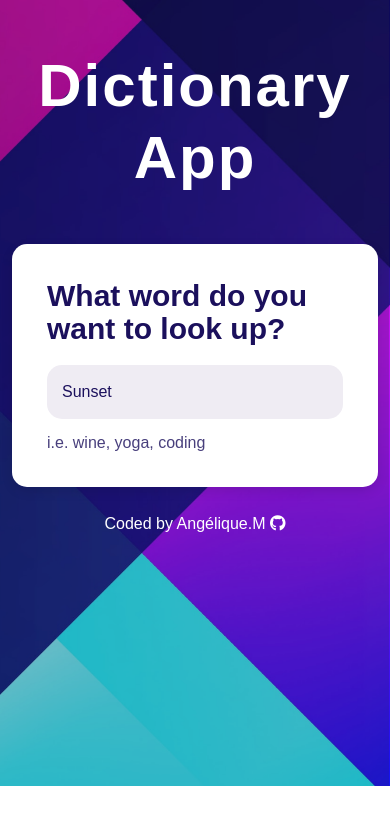
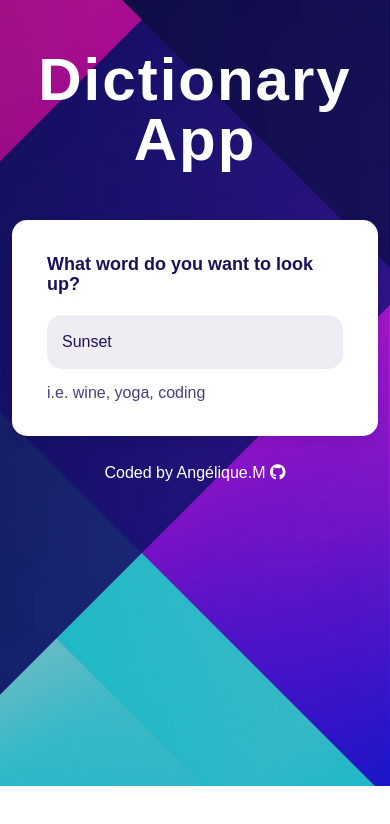
Before and after one commit to angemas2/dictionary-project, a React (Create React App) app: page / in a window 390 px wide. Shown: the top 824 px of the page. Built offline with nearby package versions, Linux system fonts and the light colour scheme; no server answers.

Commit message:
mobile ui

```diff
--- a/src/Dictionary.css
+++ b/src/Dictionary.css
@@ -78,3 +78,12 @@ section {
 
 
 }
+
+@media (max-width:700px){
+    .Dictionary h1{
+       line-height: 1;
+    }
+    .Dictionary h2{
+        font-size: 18px;
+    }
+}
--- a/src/Meaning.css
+++ b/src/Meaning.css
@@ -14,3 +14,13 @@
    padding-bottom: 20px;
 
 }
+
+@media (max-width:700px){
+   .Meaning h4{
+       font-size: 25px;
+   }
+
+   .Meaning .def,.example{
+       font-size: 14px;
+   }
+}
--- a/src/Phonetics.css
+++ b/src/Phonetics.css
@@ -16,3 +16,12 @@
 .audio{
    margin: 30px 0px 0px ;
 }
+@media (max-width:700px){
+   .audio a{
+       padding: 8px 15px;
+   }
+
+   .audio {
+       margin: 25px 0px 0px;
+   }
+}
--- a/src/Results.css
+++ b/src/Results.css
@@ -7,3 +7,9 @@ font-weight:900;
 font-size: 30px;
 line-height: 1.1;
 }
+
+@media (max-width:700px){
+.Results h3{
+    font-size: 25px;
+}
+}
```
